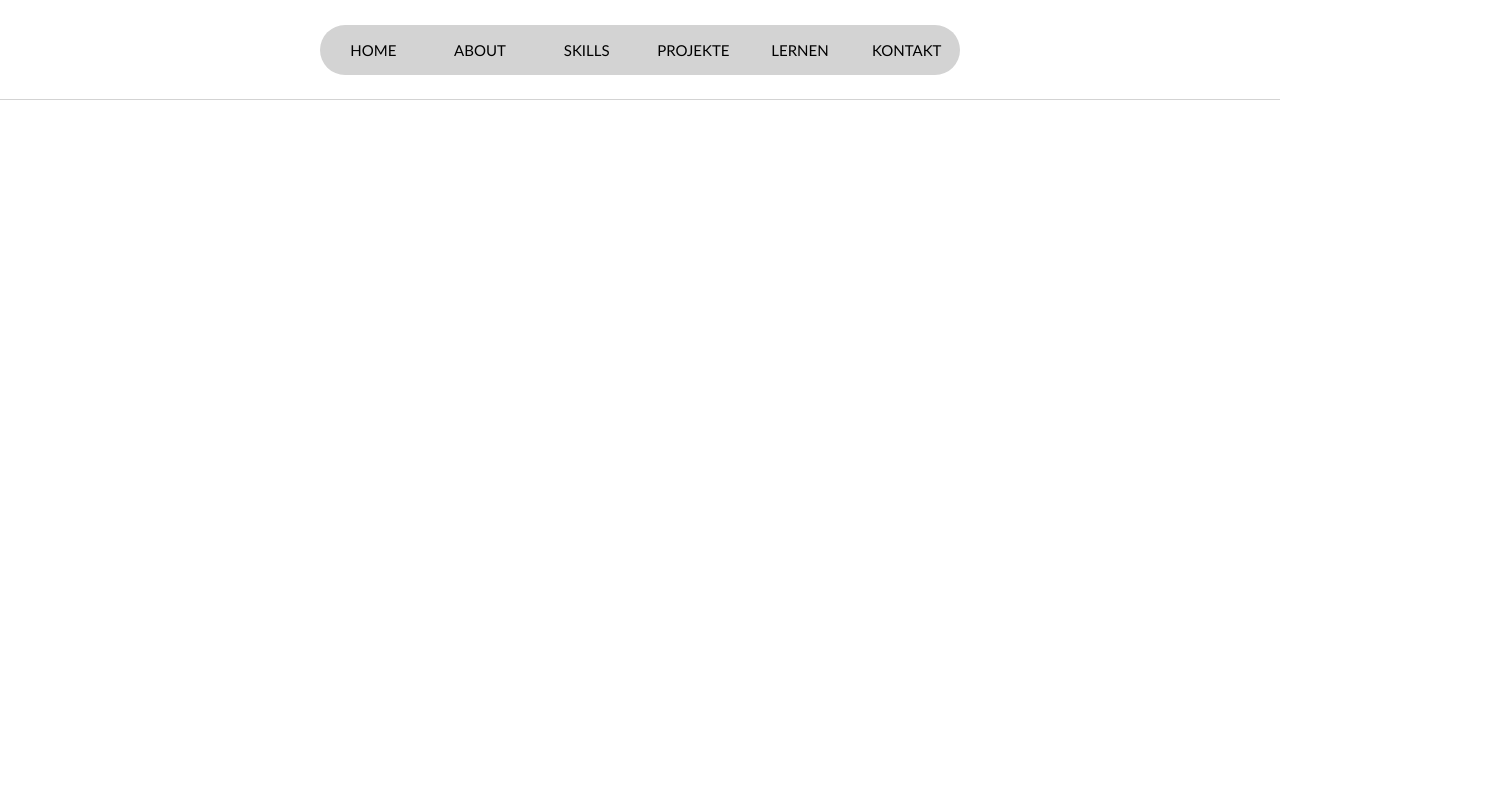
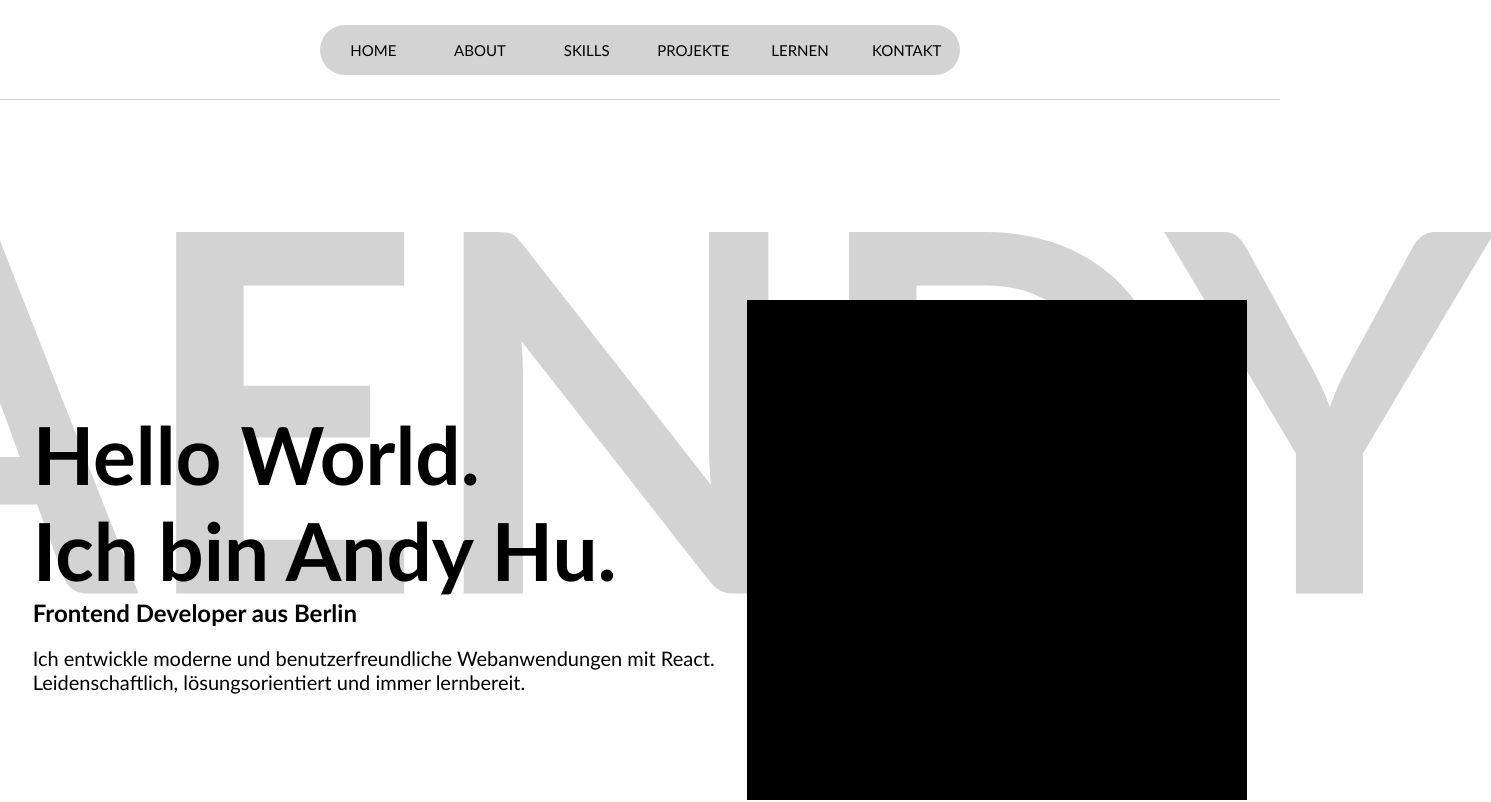
Before and after one commit to AndyHu8/Portfolio-Website, a React (Create React App) app in the folder portfolio-website/: page / in a window 1280 px wide. Shown: the top 802 px of the page, 1491 px wide, since content can reach past the window. Built offline with nearby package versions, Linux system fonts and the light colour scheme.

Commit message:
Home Section erstellt

```diff
--- a/portfolio-website/src/App.css
+++ b/portfolio-website/src/App.css
@@ -4,8 +4,9 @@
 }
 
 .coming-soon {
-  margin-top: 20%;
+  margin-top: 15%;
   text-align: center;
-  color: white;
+  color: lightgray;
   font-size: 80px;
+  font-family: 'Trebuchet MS', 'Lucida Sans Unicode', 'Lucida Grande', 'Lucida Sans', Arial, sans-serif;
 }
--- a/portfolio-website/src/App.jsx
+++ b/portfolio-website/src/App.jsx
@@ -1,12 +1,14 @@
 import './App.css';
 import Navbar from './Navbar/Navbar';
+import Home from './Home/Home';
 
 function App() {
   return (
-    <div>
+    <section>
       <Navbar/>
-      <h1 className='coming-soon'>//COMING SOON!</h1>
-    </div>
+      <Home/>
+      <h1 className='coming-soon'>HIER GEHT'S WEITER!</h1>
+    </section>
   );
 }
 
--- /dev/null
+++ b/portfolio-website/src/Home/Home.css
@@ -0,0 +1,46 @@
+.home-wrapper {
+    font-family: 'Trebuchet MS', 'Lucida Sans Unicode', 'Lucida Grande', 'Lucida Sans', Arial, sans-serif;
+    width: 100%;
+    height: 900px;
+}
+
+/*HOME BACKGROUND TITLE*/
+.home-background-title {
+    position: absolute;
+    z-index: -1;
+
+    /*Position*/
+    top: 50%;
+    left: 50%;
+    transform: translate(-50%, -50%);
+
+    /*Größe*/
+    font-size: 500px;
+
+    /*Hintergrund*/
+    color: lightgray;
+}
+
+/*HOME INHALT*/
+.home-inhalt {
+    z-index: 0;
+    display: flex;
+    height: 100%;
+    justify-content: space-evenly;
+    align-items: center;
+}
+
+.home-text h1 {
+    font-size: 80px;
+}
+
+.home-text p {
+    font-size: 20px;
+}
+
+/*HOME IMG*/
+.home-images {
+    height: 500px;
+    width: 500px;
+    background-color: black;
+}
--- /dev/null
+++ b/portfolio-website/src/Home/Home.jsx
@@ -0,0 +1,24 @@
+import './Home.css';
+
+function Home(){
+    return (
+        <section className='home-wrapper'>
+            <h1 className='home-background-title'>AENDY</h1>
+                <div className='home-inhalt'>
+                    <div className='home-text'>
+                        <h1>Hello World.</h1>
+                        <h1>Ich bin Andy Hu.</h1>
+                        <h2>Frontend Developer aus Berlin</h2>
+                        <br />
+                        <p>Ich entwickle moderne und benutzerfreundliche Webanwendungen mit React.</p>
+                        <p>Leidenschaftlich, lösungsorientiert und immer lernbereit.</p>
+                    </div>
+                    <div className='home-images'>
+
+                    </div>
+                </div>
+        </section>
+    )
+}
+
+export default Home;
--- a/portfolio-website/src/Navbar/Navbar.jsx
+++ b/portfolio-website/src/Navbar/Navbar.jsx
@@ -2,7 +2,7 @@ import './Navbar.css';
 
 function Navbar(){
     return (
-        <div className='wrapper'>
+        <section className='wrapper'>
             <div className='nav-list'>
                 <ul>
                     <li><a href={() => {}}>HOME</a></li>
@@ -13,7 +13,7 @@ function Navbar(){
                     <li><a href={() => {}}>KONTAKT</a></li>
                 </ul>
             </div>
-        </div>
+        </section>
     )
 }
 
```
